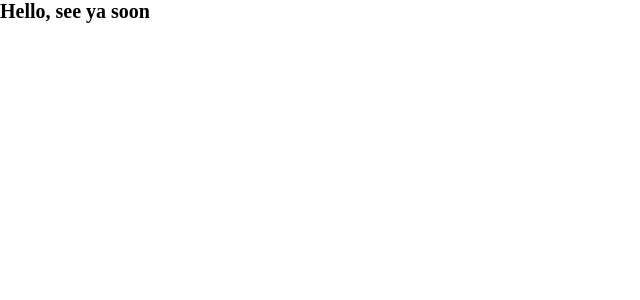
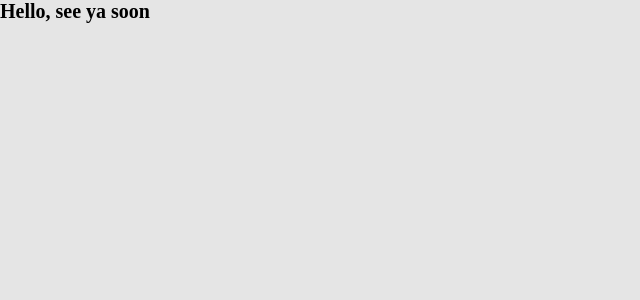
Before and after one commit to yurimikushov/airline-tickets, a React (Create React App) app: page / in a window 1280 px wide. Shown: the top 300 px of the page, without its empty margins (0-640 px from the left). Built offline with nearby package versions, Linux system fonts and the light colour scheme.

Commit message:
feat: added basic css vars

```diff
--- a/src/index.css
+++ b/src/index.css
@@ -3,3 +3,18 @@
   margin: 0;
   padding: 0;
 }
+
+:root {
+  --color-primary: #2196f3;
+  --color-white: #fff;
+  --color-black: #4a4a4a;
+  --color-gray-light: #e5e5e5;
+  --color-gray: #a0b0b9;
+  --font-size: 1em;
+}
+
+body {
+  background-color: var(--color-gray-light);
+
+  font-size: var(--font-size);
+}
```
